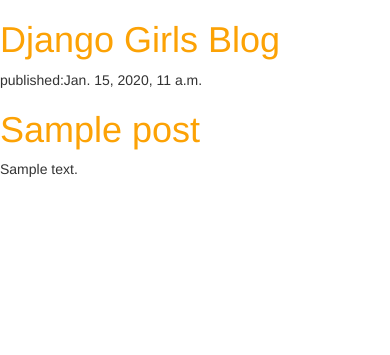
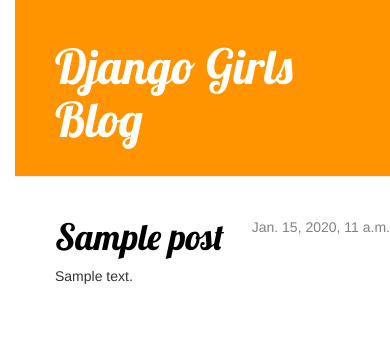
Before and after one commit to lillepersdatter/my-first-blog, a Django app: template blog/templates/blog/post_list.html in a window 390 px wide. Shown: the top 355 px of the page. Run offline with Django 3.2, Linux system fonts and the light colour scheme; the template is opened without the code that fills it: values that come from a table or form of the project are taken from there, others are empty; tables that the repository leaves empty hold one stand-in row (values such as "Sample post"); some libraries are stand-ins or nearby versions.

Commit message:
New layout and css update

```diff
--- a/blog/static/css/blog.css
+++ b/blog/static/css/blog.css
@@ -1,4 +1,58 @@
 
 h1 a {
     color: #FCA205;
+    font-family: 'Lobster';
 }
+
+body {
+    padding-left: 15px;
+}
+
+.page-header {
+    background-color: #ff9400;
+    margin-top: 0;
+    padding: 20px 20px 20px 40px;
+}
+
+
+.page-header h1, .page-header h1 a, .page-header h1 a:visited, .page-header h1 a:active {
+    color: #ffffff;
+    font-size: 36pt;
+    text-decoration: none;
+}
+
+.content {
+    margin-left: 40px;
+}
+
+h1, h2, h3, h4 {
+    font-family: 'Lobster' , cursive;
+}
+
+.date {
+    float: right;
+    color: #828282;
+}
+
+.save {
+float: right;
+}
+
+.post-form textarea, .post-form input {
+    width: 100%;
+}
+
+.top-menu, .top-menu:hover, .top-menu:visited {
+    color: #ffffff;
+    float: right;
+    font-size: 26pt;
+    margin-right: 20px;
+}
+
+.post {
+    margin-bottom: 70px;
+}
+
+.post h1 a, .post h1 a:visited {
+    color: #000000;
+}
--- a/blog/templates/blog/post_list.html
+++ b/blog/templates/blog/post_list.html
@@ -5,17 +5,28 @@
         <link rel="stylesheet" href="//maxcdn.bootstrapcdn.com/bootstrap/3.2.0/css/bootstrap.min.css">
         <link rel="stylesheet" href="//maxcdn.bootstrapcdn.com/bootstrap/3.2.0/css/bootstrap-theme.min.css">
         <link rel="stylesheet" href="{% static "css/blog.css" %}">
+        <link href="http://fonts.googleapis.com/css?family=Lobster&subset=latin,latin-ext" rel="stylesheet" type="text/css">
     </head>
     <body>
-        <div>
+        <div class="page-header">
             <h1><a href="/">Django Girls Blog</a></h1>
         </div>
-        {% for post in posts %}
-        <div>
-            <p>published:{{ post.published_date }}</p>
-            <h1><a href="">{{ post.title }}</a></h1>
-            <p>{{ post.text|linebreaks }}</p>
+
+        <div class="content container">
+            <div class="row">
+                <div class="col-md- 8">
+                    {% for post in posts %}
+                        <div class="post">
+                            <div class="date">
+                                {{ post.published_date }}
+                            </div>
+                            <h1><a href="">{{ post.title }}</a></h1>
+                            <p>{{ post.text|linebreaks }}</p>
+                        </div>
+                    {% endfor %}
+                </div>
+            </div>
         </div>
-        {% endfor %}
+
     </body>
 </html>
```
